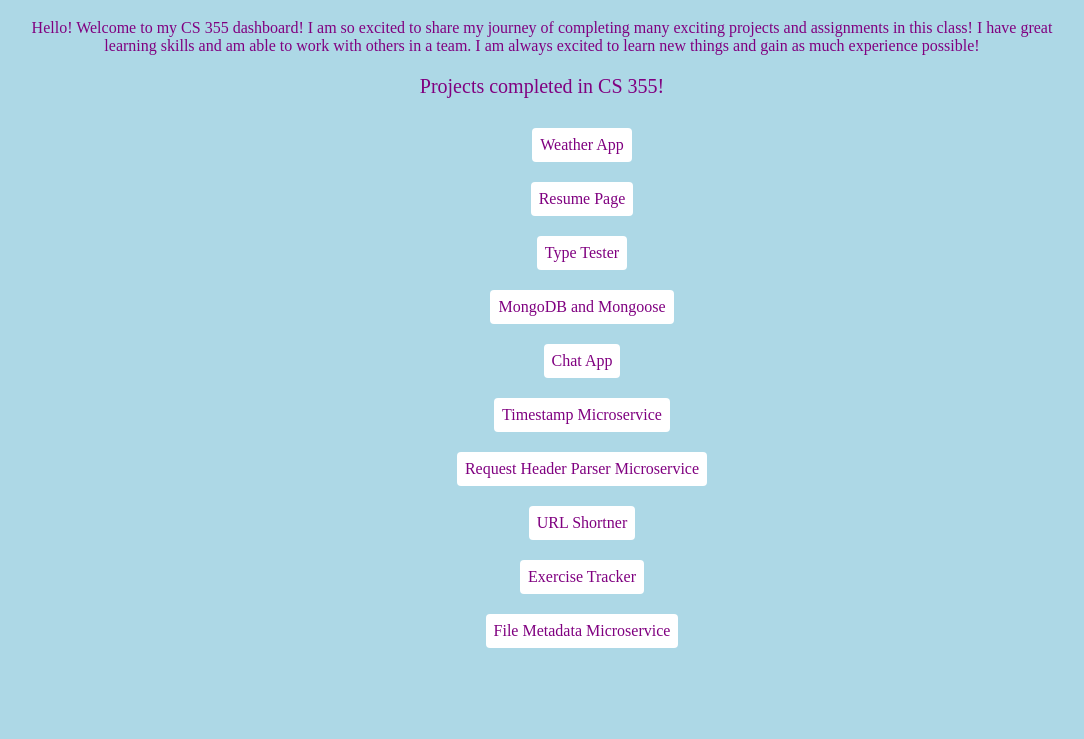
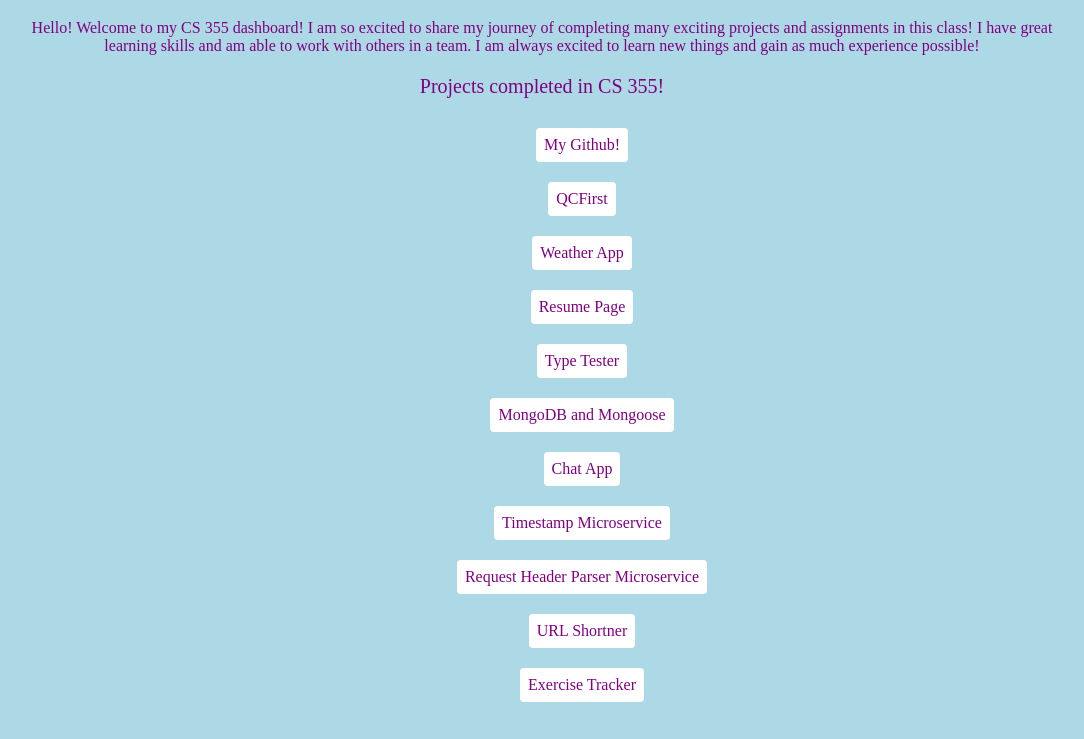
Before and after one commit to Ktaiyeba/Ktaiyeba.github.io, a plain HTML site: page index.html in a window 1280 px wide. Shown: the part 61-800 px from the top of the page, without its empty margins (98-1182 px from the left). Drawn offline with Linux system fonts and the light colour scheme.

Commit message:
Update index.html

```diff
--- a/index.html
+++ b/index.html
@@ -23,6 +23,14 @@
     <ul id="dash">
       <li class="board">
         <ul>
+           <li>
+                <a class="btn" href="https://github.com/Ktaiyeba/Ktaiyeba.github.io
+">My Github!</a>
+              </li>
+           <li>
+                <a class="btn" href="https://pensive-leavitt-0b81c5.netlify.app
+">QCFirst</a>
+              </li>
               <li>
                 <a class="btn" href="https://Ktaiyeba.github.io/weather-api/weather/weatherapp.html">Weather App</a>
               </li>
@@ -56,10 +64,8 @@
                 <a class="btn" href="https://boilerplate-project-exercisetracker.ktaiyeba.repl.co
 ">Exercise Tracker</a>
               </li>
-           <li>
-                <a class="btn" href="https://boilerplate-project-filemetadata.ktaiyeba.repl.co
-">File Metadata Microservice</a>
-              </li>
+
+
 
     </section>
     <footer>
```
